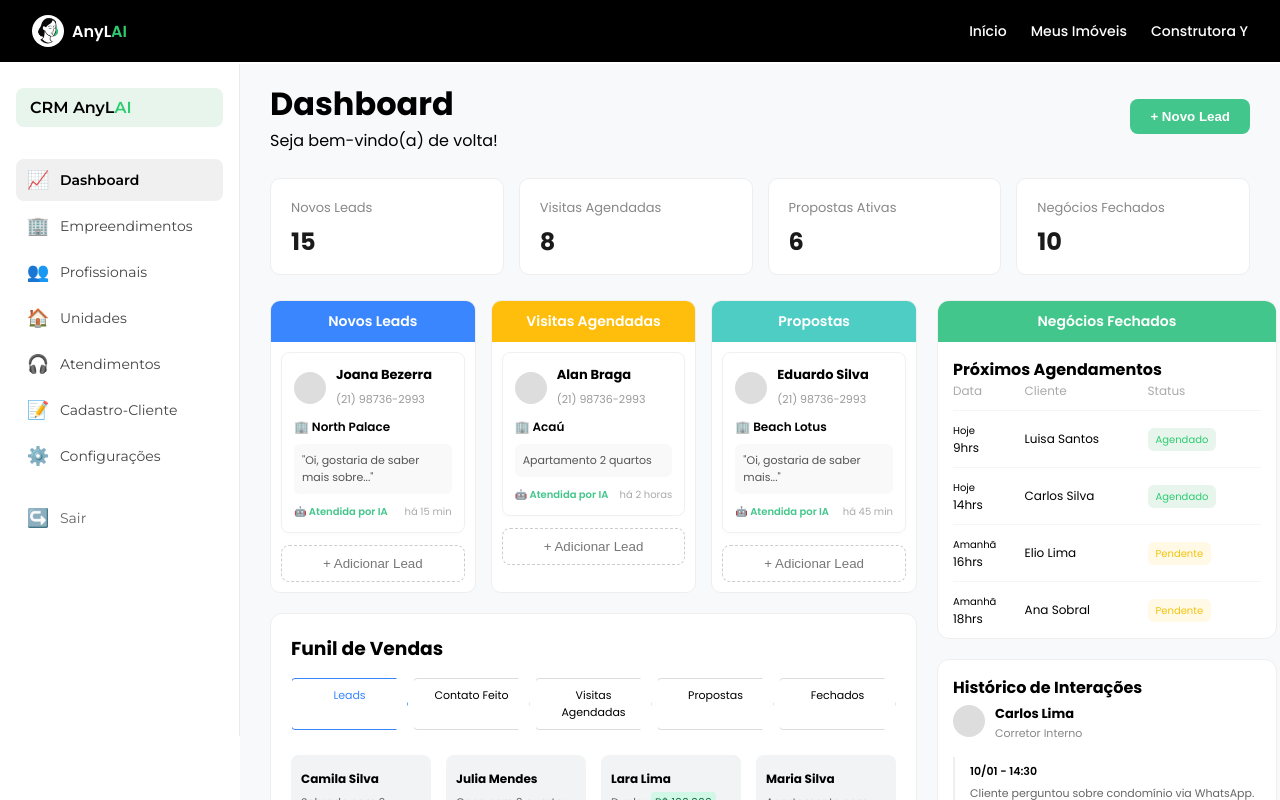
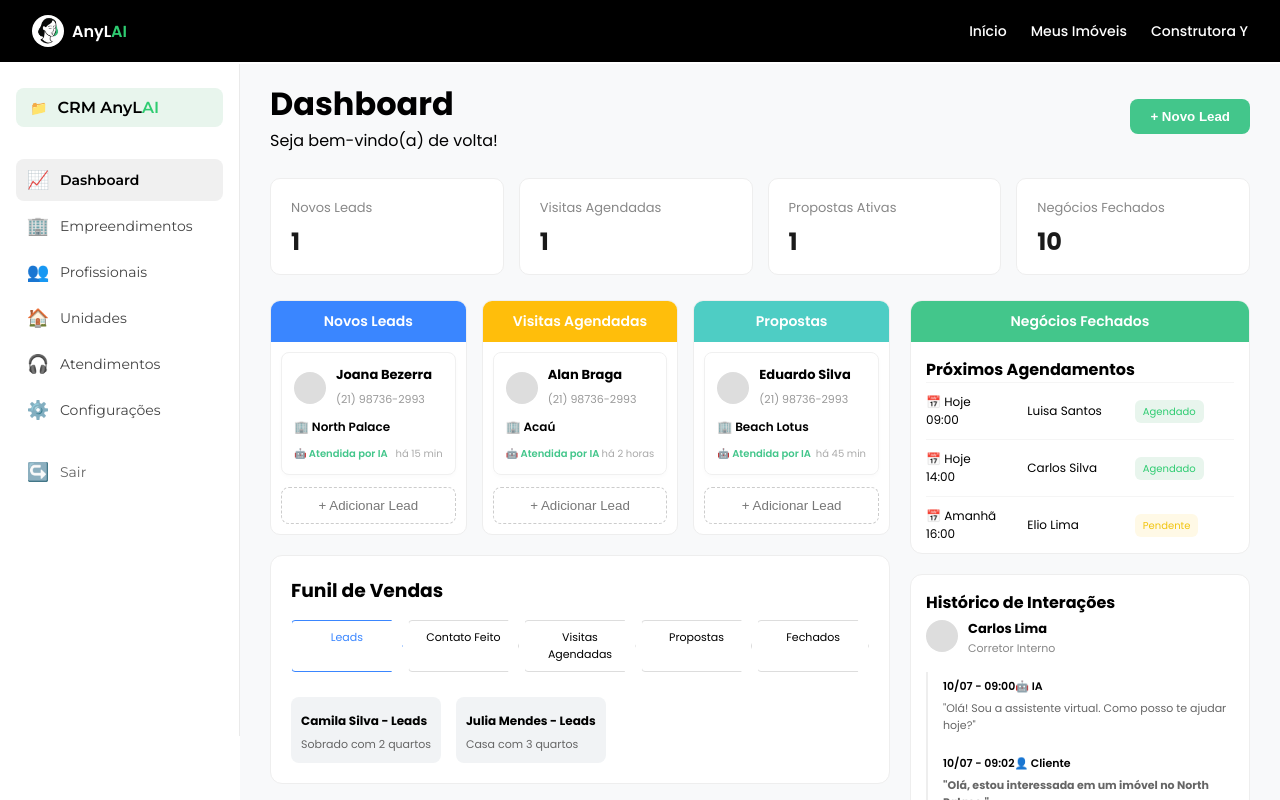
Before and after one commit to Marcos04an/CRM, a React (Vite) app: page / in a window 1280 px wide. Built offline with nearby package versions, Linux system fonts and the light colour scheme.

Commit message:
minha versão dos ajustes

```diff
--- a/src/components/NavBar/NavBar.tsx
+++ b/src/components/NavBar/NavBar.tsx
@@ -27,7 +27,7 @@ export default function NavBar() {
     { name: "Unidades", icon: "🏠", path: "/unidades" },
     { name: "Atendimentos", icon: "🎧", path: "/atendimentos" },
     // Aqui está o caminho que criamos no AppRoutes.tsx:
-    { name: "Cadastro-Cliente", icon: "📝", path: "/cadastro-cliente" },
+    /* { name: "Cadastro-Cliente", icon: "📝", path: "/cadastro-cliente" },  */
     { name: "Configurações", icon: "⚙️", path: "/configuracoes" },
   ];
 
@@ -42,6 +42,7 @@ export default function NavBar() {
     <aside className="navbar">
       <div className="navbar-header">
         <div className="navbar-title">
+          <span className="navbar-logo-icon">📁</span>
           <span className="anylai-texto">
             CRM AnyL<span className="ai-green">AI</span>
           </span>
--- a/src/pages/Dashboard/Dashboard.css
+++ b/src/pages/Dashboard/Dashboard.css
@@ -235,3 +235,91 @@
   margin-bottom: 20px;
 
 }
+
+.modal-overlay {
+  position: fixed;
+  top: 0;
+  left: 0;
+  width: 100vw;
+  height: 100vh;
+  background: rgba(0, 0, 0, 0.6);
+  display: flex;
+  justify-content: center;
+  align-items: center;
+  z-index: 9999;
+}
+
+.modal {
+  background: white;
+  padding: 30px;
+  border-radius: 12px;
+  width: 100%;
+  max-width: 400px;
+  box-shadow: 0 10px 25px rgba(0, 0, 0, 0.2);
+  display: flex;
+  flex-direction: column;
+  gap: 15px;
+  animation: modalFadeIn 0.3s ease-out;
+}
+
+.modal h3 {
+  margin: 0;
+  font-size: 20px;
+  color: #333;
+}
+
+.modal input {
+  width: 100%;
+  padding: 12px;
+  border: 1px solid #ddd;
+  border-radius: 8px;
+  font-family: 'Poppins', sans-serif;
+  font-size: 14px;
+}
+
+.modal-actions {
+  display: flex;
+  justify-content: flex-end;
+  gap: 10px;
+  margin-top: 10px;
+}
+
+.modal-actions button {
+  padding: 10px 20px;
+  border-radius: 6px;
+  font-weight: 600;
+  cursor: pointer;
+  border: none;
+  font-family: 'Poppins', sans-serif;
+}
+
+
+.modal-actions button:first-child {
+  background: #f1f3f5;
+  color: #666;
+}
+
+
+.modal-actions button:last-child {
+  background: #43c68b;
+  color: white;
+}
+
+.modal-actions button:hover {
+  opacity: 0.9;
+}
+
+
+@keyframes modalFadeIn {
+  from { opacity: 0; transform: translateY(-20px); }
+  to { opacity: 1; transform: translateY(0); }
+}
+
+.funil-step {
+  transition: all 0.3s ease;
+  user-select: none;
+}
+
+.funil-step:hover {
+  background: #f0f7ff;
+}
--- a/src/pages/Dashboard/Dashboard.tsx
+++ b/src/pages/Dashboard/Dashboard.tsx
@@ -1,4 +1,5 @@
 import { useEffect, useState } from "react";
+import { useNavigate } from "react-router-dom";
 import "./Dashboard.css";
 
 type LeadStatus = "novo" | "visita" | "proposta";
@@ -13,6 +14,13 @@ interface Lead {
   tempo?: string;
 }
 
+interface ClienteFunil {
+  nome: string;
+  descricao: string;
+  etapa: string;
+  preco?: string;
+}
+
 interface Agendamento {
   data: string;
   hora: string;
@@ -21,10 +29,23 @@ interface Agendamento {
 }
 
 export default function Dashboard() {
+  const navigate = useNavigate();
+
   const [leads, setLeads] = useState<Lead[]>([]);
   const [agendamentos, setAgendamentos] = useState<Agendamento[]>([]);
 
-  //preenchendo os estados com dados fictícios
+  //colocamos para controlar a exibição do pop-up
+  const [showAddLeadModal, setShowAddLeadModal] = useState(false);
+  const [newLead, setNewLead] = useState({ nome: "", telefone: "" });
+  const [statusParaAdicionar, setStatusParaAdicionar] = useState<LeadStatus>("novo");
+
+  //aqui controla a etapa ativa do funil
+  const [etapaAtiva, setEtapaAtiva] = useState("Leads");
+  const [clientesFunil, setClientesFunil] = useState<ClienteFunil[]>([]);
+  const etapasFunil = ["Leads", "Contato Feito", "Visitas Agendadas", "Propostas", "Fechados"];
+
+
+  //preenchemos os estados com dados fictícios
   useEffect(() => {
     setLeads([
       { id: 1, nome: "Joana Bezerra", local: "North Palace", status: "novo", mensagem: "Oi, gostaria de saber mais sobre...", tempo: "há 15 min" },
@@ -33,17 +54,30 @@ export default function Dashboard() {
     ]);
 
     setAgendamentos([
-      { data: "Hoje", hora: "9hrs", cliente: "Luisa Santos", status: "Agendado" },
-      { data: "Hoje", hora: "14hrs", cliente: "Carlos Silva", status: "Agendado" },
-      { data: "Amanhã", hora: "16hrs", cliente: "Elio Lima", status: "Pendente" },
-      { data: "Amanhã", hora: "18hrs", cliente: "Ana Sobral", status: "Pendente" },
+      { data: "Hoje", hora: "09:00", cliente: "Luisa Santos", status: "Agendado" },
+      { data: "Hoje", hora: "14:00", cliente: "Carlos Silva", status: "Agendado" },
+      { data: "Amanhã", hora: "16:00", cliente: "Elio Lima", status: "Pendente" },
+    ]);
+
+    setClientesFunil([
+      { nome: "Camila Silva", descricao: "Sobrado com 2 quartos", etapa: "Leads" },
+      { nome: "Julia Mendes", descricao: "Casa com 3 quartos", etapa: "Leads" },
+      { nome: "Ricardo Alves", descricao: "Apartamento Centro", etapa: "Contato Feito" },
+      { nome: "Lara Lima", descricao: "Duplex", etapa: "Visitas Agendadas", preco: "R$ 100.000" },
+      { nome: "Maria Silva", descricao: "Apartamento com suíte", etapa: "Propostas" },
     ]);
   }, []);
 
+  //abre o pop-up(modal) e vai definir o status que o lead vai ser adicionado
+  const abrirModalParaStatus = (status: LeadStatus) => {
+    setStatusParaAdicionar(status);
+    setShowAddLeadModal(true);
+  };
 
-  //recebe um status e filtrar os leads pelo status
+  //vai renderizar de acordo com o status do lead que vai ser criado
   const renderLeads = (status: LeadStatus) =>
     leads
+       //vai filtrar por status
       .filter((lead) => lead.status === status)
       .map((lead) => (
         <div key={lead.id} className="lead-card">
@@ -55,8 +89,6 @@ export default function Dashboard() {
             </div>
           </div>
           <p className="lead-location">🏢 {lead.local}</p>
-          {lead.mensagem && <div className="lead-msg">"{lead.mensagem}"</div>}
-          {lead.projeto && <div className="lead-project">{lead.projeto}</div>}
           <div className="lead-footer">
             <span className="ia-badge">🤖 Atendida por IA</span>
             <span className="lead-time">{lead.tempo}</span>
@@ -64,8 +96,9 @@ export default function Dashboard() {
         </div>
       ));
 
+
+
   return (
-
     <div className="dashboard-page-wrapper">
       <main className="dashboard-container">
         <header className="dashboard-header">
@@ -73,56 +106,74 @@ export default function Dashboard() {
             <h1>Dashboard</h1>
             <p>Seja bem-vindo(a) de volta!</p>
           </div>
-          <button className="btn-new-lead">+ Novo Lead</button>
+          <button className="btn-new-lead" onClick={() => navigate("./cadastro-cliente")}>
+            + Novo Lead
+          </button>
         </header>
 
+
+        {/* cards */}
         <section className="summary-cards">
-          <div className="card"><span>Novos Leads</span><h2>15</h2></div>
-          <div className="card"><span>Visitas Agendadas</span><h2>8</h2></div>
-          <div className="card"><span>Propostas Ativas</span><h2>6</h2></div>
+          <div className="card"><span>Novos Leads</span><h2>{leads.filter(l => l.status === "novo").length}</h2></div>
+          <div className="card"><span>Visitas Agendadas</span><h2>{leads.filter(l => l.status === "visita").length}</h2></div>
+          <div className="card"><span>Propostas Ativas</span><h2>{leads.filter(l => l.status === "proposta").length}</h2></div>
           <div className="card"><span>Negócios Fechados</span><h2>10</h2></div>
         </section>
 
+        {/* layaout principal */}
         <div className="main-layout-grid">
           <div className="left-content-area">
+
+
+
+            {/* kanban de leads */}
             <section className="kanban-row">
               <div className="column column-blue">
                 <div className="column-title">Novos Leads</div>
                 <div className="column-body">
-                  {renderLeads("novo")}
-                  <button className="add-lead-btn">+ Adicionar Lead</button>
+                  <div className="scroll-area">{renderLeads("novo")}</div>
+                  <button className="add-lead-btn" onClick={() => abrirModalParaStatus("novo")}>+ Adicionar Lead</button>
                 </div>
               </div>
               <div className="column column-yellow">
                 <div className="column-title">Visitas Agendadas</div>
                 <div className="column-body">
-                  {renderLeads("visita")}
-                  <button className="add-lead-btn">+ Adicionar Lead</button>
+                  <div className="scroll-area">{renderLeads("visita")}</div>
+                  <button className="add-lead-btn" onClick={() => abrirModalParaStatus("visita")}>+ Adicionar Lead</button>
                 </div>
               </div>
               <div className="column column-propostas">
                 <div className="column-title">Propostas</div>
                 <div className="column-body">
-                  {renderLeads("proposta")}
-                  <button className="add-lead-btn">+ Adicionar Lead</button>
+                  <div className="scroll-area">{renderLeads("proposta")}</div>
+                  <button className="add-lead-btn" onClick={() => abrirModalParaStatus("proposta")}>+ Adicionar Lead</button>
                 </div>
               </div>
             </section>
 
+
+           {/* funil de vendas */}
             <section className="funil-vendas-container">
               <h3>Funil de Vendas</h3>
               <div className="funil-steps">
-                <div className="funil-step active">Leads</div>
-                <div className="funil-step">Contato Feito</div>
-                <div className="funil-step">Visitas Agendadas</div>
-                <div className="funil-step">Propostas</div>
-                <div className="funil-step">Fechados</div>
+                {etapasFunil.map((etapa) => (
+                  <div
+                    key={etapa}
+                    className={`funil-step ${etapaAtiva === etapa ? "active" : ""}`}
+                    onClick={() => setEtapaAtiva(etapa)}
+                    style={{ cursor: "pointer" }}
+                  >
+                    {etapa}
+                  </div>
+                ))}
               </div>
               <div className="funil-cards-row">
-                <div className="funil-item"><strong>Camila Silva</strong><p>Sobrado com 2 quartos</p></div>
-                <div className="funil-item"><strong>Julia Mendes</strong><p>Casa com 3 quartos</p></div>
-                <div className="funil-item"><strong>Lara Lima</strong><p>Duplex <span className="price-tag">R$ 100.000</span></p></div>
-                <div className="funil-item"><strong>Maria Silva</strong><p>Apartamento com suíte</p></div>
+                {clientesFunil.filter(c => c.etapa === etapaAtiva).map((cliente, index) => (
+                  <div className="funil-item" key={index}>
+                    <strong>{cliente.nome} - <span className="etapa-label">{etapaAtiva}</span></strong>
+                    <p>{cliente.descricao}</p>
+                  </div>
+                ))}
               </div>
             </section>
           </div>
@@ -134,15 +185,20 @@ export default function Dashboard() {
                 <h4>Próximos Agendamentos</h4>
                 <div className="table-scroll">
                   <table className="agendamentos-table">
-                    <thead>
-                      <tr><th>Data</th><th>Cliente</th><th>Status</th></tr>
-                    </thead>
                     <tbody>
                       {agendamentos.map((item, i) => (
                         <tr key={i}>
-                          <td><small>{item.data}</small><br/>{item.hora}</td>
-                          <td>{item.cliente}</td>
-                          <td><span className={`badge-${item.status.toLowerCase()}`}>{item.status}</span></td>
+                          <td className="date-cell">
+                            <span className="calendar-icon">📅 {item.data}</span>
+                            <br />
+                            <span className="time-label">{item.hora}</span>
+                          </td>
+                          <td className="client-cell">{item.cliente}</td>
+                          <td>
+                            <span className={`status-badge badge-${item.status.toLowerCase()}`}>
+                              {item.status}
+                            </span>
+                          </td>
                         </tr>
                       ))}
                     </tbody>
@@ -161,22 +217,73 @@ export default function Dashboard() {
                     <p>Corretor Interno</p>
                   </div>
                 </div>
+
                 <div className="interaction-timeline">
                   <div className="timeline-item">
-                    <span>10/01 - 14:30</span>
-                    <p>Cliente perguntou sobre condomínio via WhatsApp.</p>
+                    <div className="timeline-header">
+                      <span className="timeline-date">10/07 - 09:00</span>
+                      <span className="badge-user ia">🤖 IA</span>
+                    </div>
+                    <p className="timeline-msg">"Olá! Sou a assistente virtual. Como posso te ajudar hoje?"</p>
                   </div>
+
                   <div className="timeline-item">
-                    <span>10/07 - 09:00</span>
-                    <p>IA sugeriu imóvel similar ao buscado.</p>
+                    <div className="timeline-header">
+                      <span className="timeline-date">10/07 - 09:02</span>
+                      <span className="badge-user client">👤 Cliente</span>
+                    </div>
+                    <p className="timeline-msg"><strong>"Olá, estou interessada em um imóvel no North Palace."</strong></p>
                   </div>
                 </div>
+
                 <button className="btn-assumir">Assumir Conversa</button>
               </div>
             </div>
           </aside>
         </div>
       </main>
+
+      {/* modal  pra adicionar o lead*/}
+      {showAddLeadModal && (
+        <div className="modal-overlay">
+          <div className="modal">
+            <h3>Novo Lead</h3>
+            <input
+              type="text"
+              placeholder="Nome do cliente"
+              value={newLead.nome}
+              onChange={(e) => setNewLead({ ...newLead, nome: e.target.value })}
+            />
+            <input
+              type="tel"
+              placeholder="Telefone"
+              value={newLead.telefone}
+              onChange={(e) => setNewLead({ ...newLead, telefone: e.target.value })}
+            />
+            <div className="modal-actions">
+              <button onClick={() => setShowAddLeadModal(false)}>Cancelar</button>
+              <button
+                onClick={() => {
+                  if(newLead.nome) {
+                    const novo: Lead = {
+                      id: Date.now(),
+                      nome: newLead.nome,
+                      local: "Manual",
+                      status: statusParaAdicionar,
+                      tempo: "agora"
+                    };
+                    setLeads([novo, ...leads]);
+                    setShowAddLeadModal(false);
+                    setNewLead({ nome: "", telefone: "" });
+                  }
+                }}
+              >
+                Salvar
+              </button>
+            </div>
+          </div>
+        </div>
+      )}
     </div>
   );
 }
```
